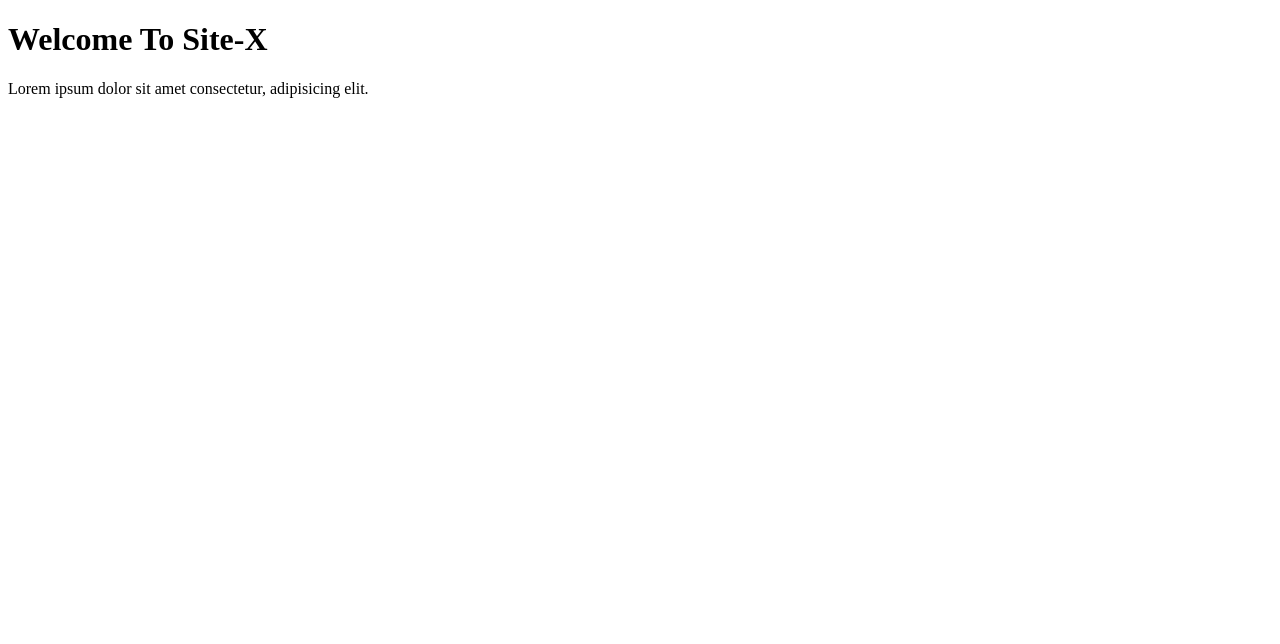
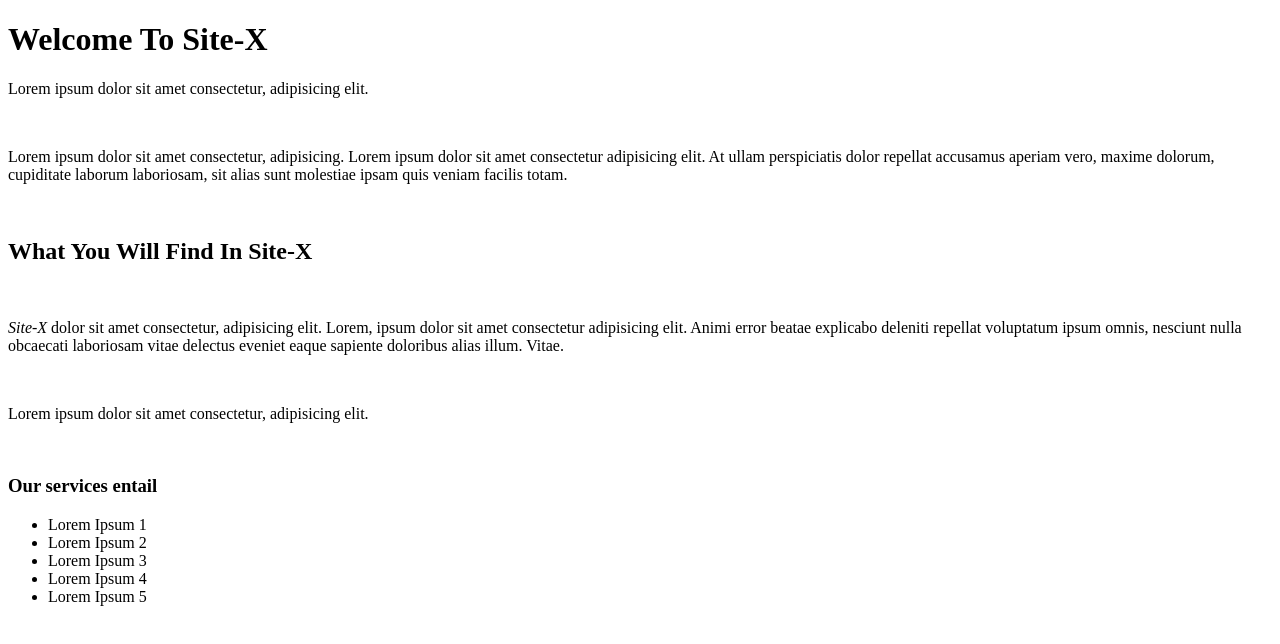
Before and after one commit to chumaniz/Web-dev-all-over-again, a plain HTML site: page index.html in a window 1280 px wide. Drawn offline with Linux system fonts and the light colour scheme.

Commit message:
Added headings, italicized a word, used paragraphs and unordered lists

```diff
--- a/index.html
+++ b/index.html
@@ -8,6 +8,18 @@
 <body>
     <h1>Welcome To Site-X</h1>
 
-        <p>Lorem ipsum dolor sit amet consectetur, adipisicing elit.</p>
+        <p>Lorem ipsum dolor sit amet consectetur, adipisicing elit.</p><br>
+        <p>Lorem ipsum dolor sit amet consectetur, adipisicing. Lorem ipsum dolor sit amet consectetur adipisicing elit. At ullam perspiciatis dolor repellat accusamus aperiam vero, maxime dolorum, cupiditate laborum laboriosam, sit alias sunt molestiae ipsam quis veniam facilis totam.</p><br>
+        <h2>What You Will Find In Site-X</h2><br>
+         <p><em>Site-X</em> dolor sit amet consectetur, adipisicing elit. Lorem, ipsum dolor sit amet consectetur adipisicing elit. Animi error beatae explicabo deleniti repellat voluptatum ipsum omnis, nesciunt nulla obcaecati laboriosam vitae delectus eveniet eaque sapiente doloribus alias illum. Vitae.</p><br>
+            <p>Lorem ipsum dolor sit amet consectetur, adipisicing elit.</p><br>
+        <h3>Our services entail</h3>
+            <ul>
+                <li>Lorem Ipsum 1</li>
+                <li>Lorem Ipsum 2</li>
+                <li>Lorem Ipsum 3</li>
+                <li>Lorem Ipsum 4</li>
+                <li>Lorem Ipsum 5</li>
+            </ul>
 </body>
 </html>
```
